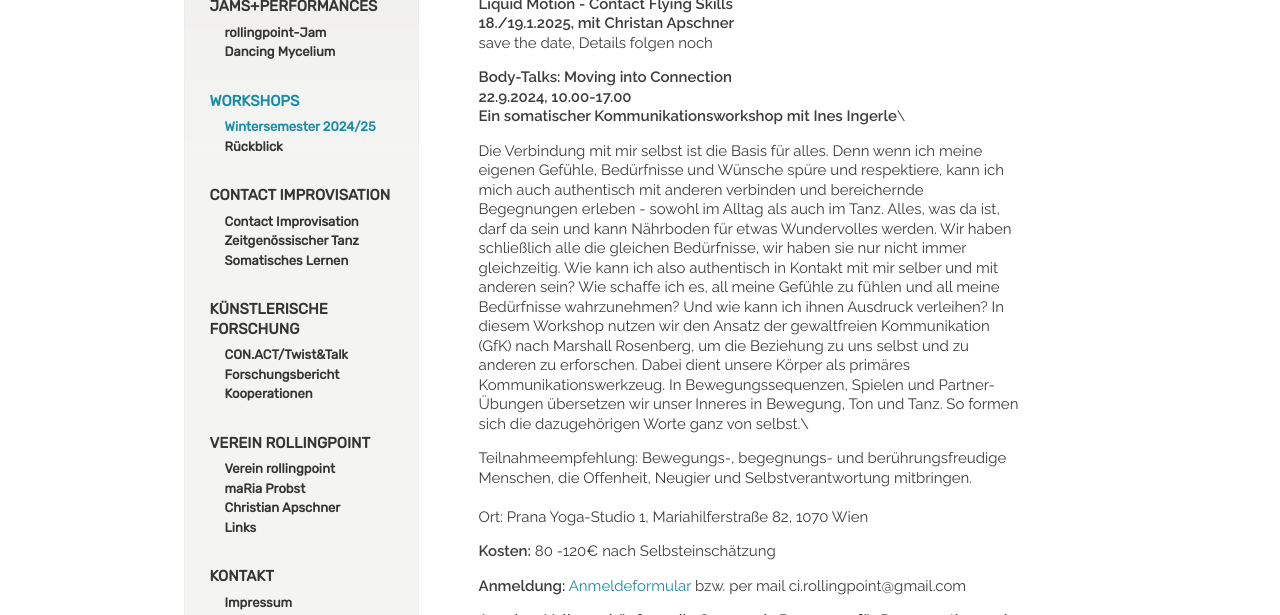
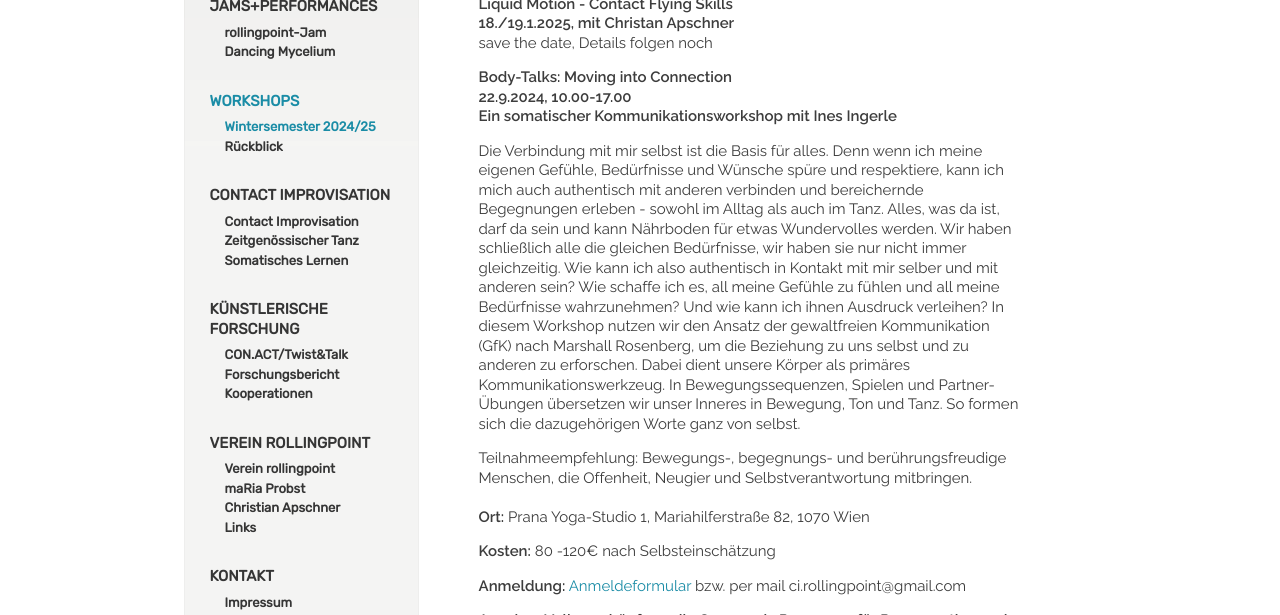
Before and after one commit to manulari/rollingpointat, a Jekyll site: the page built from _pages_de/wsws2024.md, in a window 1280 px wide. Shown: the part 321-936 px from the top of the page. Built offline with Jekyll 4.4.1, drawn with Linux system fonts in a browser that asks for light colours; comment, search, counter and statistics services are not loaded; part of the change alters nothing that is shown.

Commit message:
Update page (de) “wsws2024”

```diff
--- a/_pages_de/wsws2024.md
+++ b/_pages_de/wsws2024.md
@@ -19,7 +19,7 @@ save the date, Details folgen noch
 
 **Body-Talks: Moving into Connection \
 22.9.2024, 10.00-17.00**\
-**Ein somatischer Kommunikationsworkshop mit Ines Ingerle**\
+**Ein somatischer Kommunikationsworkshop mit Ines Ingerle**
 
 Die Verbindung mit mir selbst ist die Basis für alles. Denn wenn ich meine eigenen Gefühle,
 Bedürfnisse und Wünsche spüre und respektiere, kann ich mich auch authentisch mit anderen
@@ -33,12 +33,12 @@ In diesem Workshop nutzen wir den Ansatz der gewaltfreien Kommunikation (GfK) na
 Rosenberg, um die Beziehung zu uns selbst und zu anderen zu erforschen. Dabei dient unsere
 Körper als primäres Kommunikationswerkzeug. In Bewegungssequenzen, Spielen und Partner-
 Übungen übersetzen wir unser Inneres in Bewegung, Ton und Tanz. So formen sich die
-dazugehörigen Worte ganz von selbst.\
+dazugehörigen Worte ganz von selbst.
 
 Teilnahmeempfehlung: Bewegungs-, begegnungs- und berührungsfreudige Menschen, die
 Offenheit, Neugier und Selbstverantwortung mitbringen.\
 \
-Ort: Prana Yoga-Studio 1, Mariahilferstraße 82, 1070 Wien
+**Ort:** Prana Yoga-Studio 1, Mariahilferstraße 82, 1070 Wien
 
 **Kosten:** 80 -120€ nach Selbsteinschätzung
 
```
